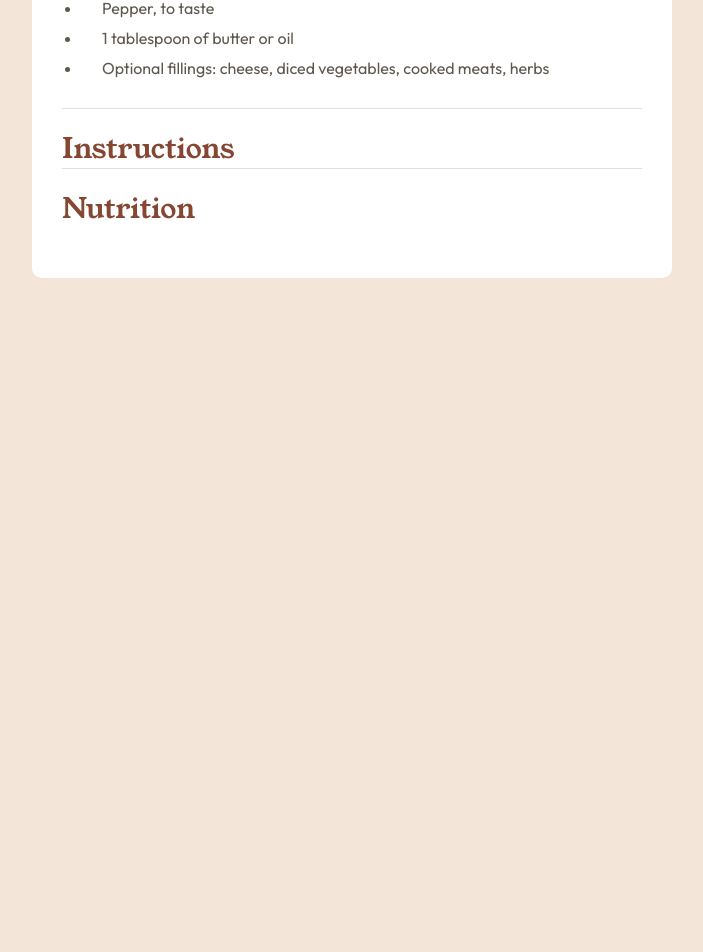
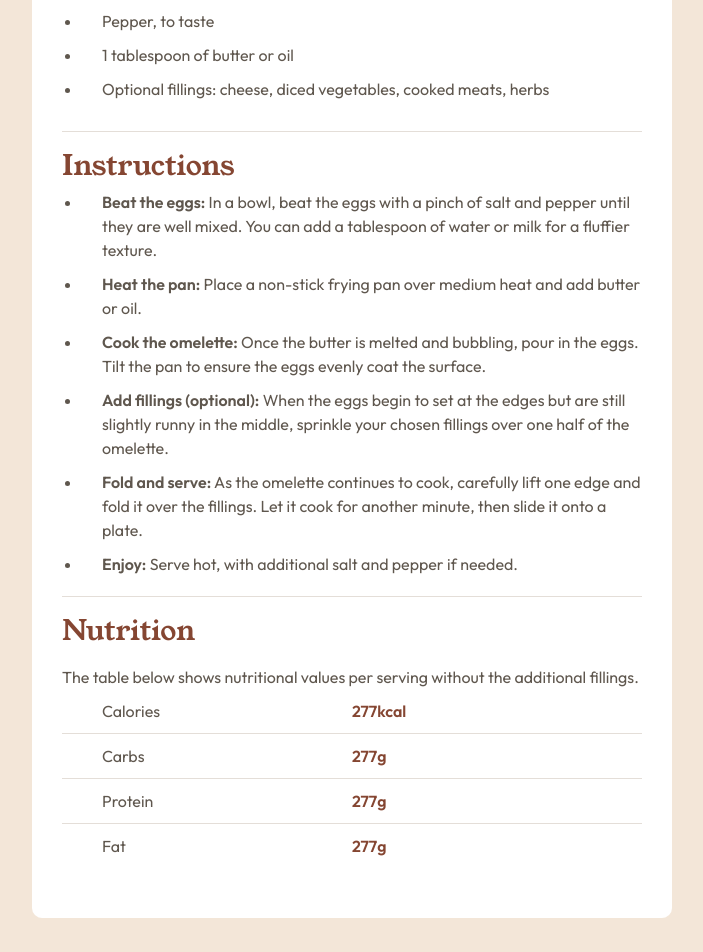
Before and after one commit to frontend-mentor-challenges-ld/recipe-page, a React (Vite) app: page / in a window 1280 px wide. Shown: the part 862-1814 px from the top of the page, without its empty margins (288-991 px from the left). Before the commit the page ends 1240 px from the top, so only its background shows below. Built offline with nearby package versions, Linux system fonts and the light colour scheme.

Commit message:
Completed desktop version of design

```diff
--- a/src/styles/GlobalStyles.js
+++ b/src/styles/GlobalStyles.js
@@ -36,6 +36,7 @@ const GlobalStyles = createGlobalStyle`
     font-family: var(--outfit);
     background-color: var(--eggshell);
     color: var(--brown);
+    line-height: 1.5;
   }
 
   a {
--- a/src/ui/Heading.jsx
+++ b/src/ui/Heading.jsx
@@ -29,6 +29,8 @@ const Heading = styled.h1`
       font-family: var(--outfit);
       color: var(--dark-raspberry);
     `}
+
+    line-height: 1;
 `;
 
 export default Heading;
--- a/src/ui/List.jsx
+++ b/src/ui/List.jsx
@@ -3,11 +3,12 @@ import styled from "styled-components";
 export const List = styled.ul`
   margin-left: 2rem;
   margin-top: 1rem;
+  margin-bottom: 2rem;
 `;
 
 export const OrderedList = styled.ol`
   margin-left: 2rem;
-  margin-top: 1rem;
+  margin-top: 2rem;
 `;
 
 export const ListItem = styled.li`
--- a/src/ui/RecipeInstructions.jsx
+++ b/src/ui/RecipeInstructions.jsx
@@ -1,9 +1,26 @@
+import styled from "styled-components";
+import { useRecipe } from "../contexts/RecipeContext";
 import Heading from "./Heading";
+import { List, ListItem } from "./List";
+
+const StyledSpan = styled.span`
+  font-weight: 600;
+`;
 
 function RecipeInstructions() {
+  const { instructions } = useRecipe();
+
   return (
     <div className="section-margin-tb section-border-bottom">
       <Heading $as="h2">Instructions</Heading>
+      <List>
+        {instructions.map((instruction, index) => (
+          <ListItem key={index}>
+            <StyledSpan>{instruction.split(":").shift()}:</StyledSpan>
+            {instruction.split(":").pop()}
+          </ListItem>
+        ))}
+      </List>
     </div>
   );
 }
--- a/src/ui/RecipeNutrition.jsx
+++ b/src/ui/RecipeNutrition.jsx
@@ -1,9 +1,64 @@
+import styled, { css } from "styled-components";
 import Heading from "./Heading";
+import { useRecipe } from "../contexts/RecipeContext";
+
+const NutritionHeadline = styled.p`
+  margin-top: 2rem;
+`;
+
+const NutritionTable = styled.div``;
+
+const NutritionRow = styled.div`
+  padding: 1rem 0;
+  display: flex;
+
+  ${props =>
+    props.$hasBorderBottom === true &&
+    css`
+      border-bottom: 1px solid var(--light-grey);
+    `}
+`;
+
+const NutritionInfoLabel = styled.p`
+  padding-left: 4rem;
+  flex-basis: 50%;
+`;
+
+const NutritionInfo = styled.p`
+  font-weight: 600;
+  color: var(--nutmeg);
+`;
 
 function RecipeNutrition() {
+  const {
+    nutrition: { calories, carbs, protein, fat }
+  } = useRecipe();
+
   return (
     <div className="section-margin-tb">
       <Heading $as="h2">Nutrition</Heading>
+      <NutritionHeadline>
+        The table below shows nutritional values per serving without the
+        additional fillings.
+      </NutritionHeadline>
+      <NutritionTable>
+        <NutritionRow $hasBorderBottom={true}>
+          <NutritionInfoLabel>Calories</NutritionInfoLabel>
+          <NutritionInfo>{calories}kcal</NutritionInfo>
+        </NutritionRow>
+        <NutritionRow $hasBorderBottom={true}>
+          <NutritionInfoLabel>Carbs</NutritionInfoLabel>
+          <NutritionInfo>{calories}g</NutritionInfo>
+        </NutritionRow>
+        <NutritionRow $hasBorderBottom={true}>
+          <NutritionInfoLabel>Protein</NutritionInfoLabel>
+          <NutritionInfo>{calories}g</NutritionInfo>
+        </NutritionRow>
+        <NutritionRow>
+          <NutritionInfoLabel>Fat</NutritionInfoLabel>
+          <NutritionInfo>{calories}g</NutritionInfo>
+        </NutritionRow>
+      </NutritionTable>
     </div>
   );
 }
```
